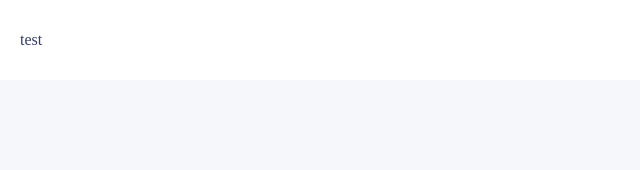
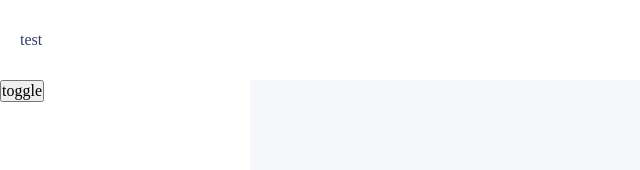
Before and after one commit to Brest-Regional-Hospital/e-library, a React app in the folder frontend/: page / in a window 1280 px wide. Shown: the top 170 px of the page, without its empty margins (0-640 px from the left). Built offline with nearby package versions, Linux system fonts and the light colour scheme.

Commit message:
feat(widgets): add sidebar initial template

```diff
--- a/frontend/src/app/App.tsx
+++ b/frontend/src/app/App.tsx
@@ -1,10 +1,14 @@
 import { Navbar } from 'widgets/Navbar';
 import './styles/index.scss';
+import { Sidebar } from 'widgets/Sidebar/ui/Sidebar';
 
 export const App = () => {
     return (
         <div className="app">
             <Navbar />
+            <div className="content-page">
+                <Sidebar />
+            </div>
         </div>
     );
 };
--- /dev/null
+++ b/frontend/src/widgets/Sidebar/ui/Sidebar.scss
@@ -0,0 +1,11 @@
+.sidebar {
+    height: calc(100vh - var(--navbar-height));
+    width: var(--sidebar-width);
+    background: #ffff;
+    position: relative;
+    transition: width 0.3s;
+}
+
+.collapsed {
+    width: var(--sidebar-width-collapsed);
+}
--- /dev/null
+++ b/frontend/src/widgets/Sidebar/ui/Sidebar.tsx
@@ -0,0 +1,19 @@
+import { useState } from 'react';
+
+import './Sidebar.scss';
+
+export const Sidebar = () => {
+    const [collapsed, setCollapsed] = useState(false);
+
+    const onToggle = () => {
+        setCollapsed((prev) => !prev);
+    };
+
+    return (
+        <div className={`sidebar ${collapsed ? 'collapsed' : ''}`}>
+            <button type="button" onClick={onToggle}>
+                toggle
+            </button>
+        </div>
+    );
+};
```
Also changed, not shown: frontend/src/widgets/Sidebar/index.ts (added).
